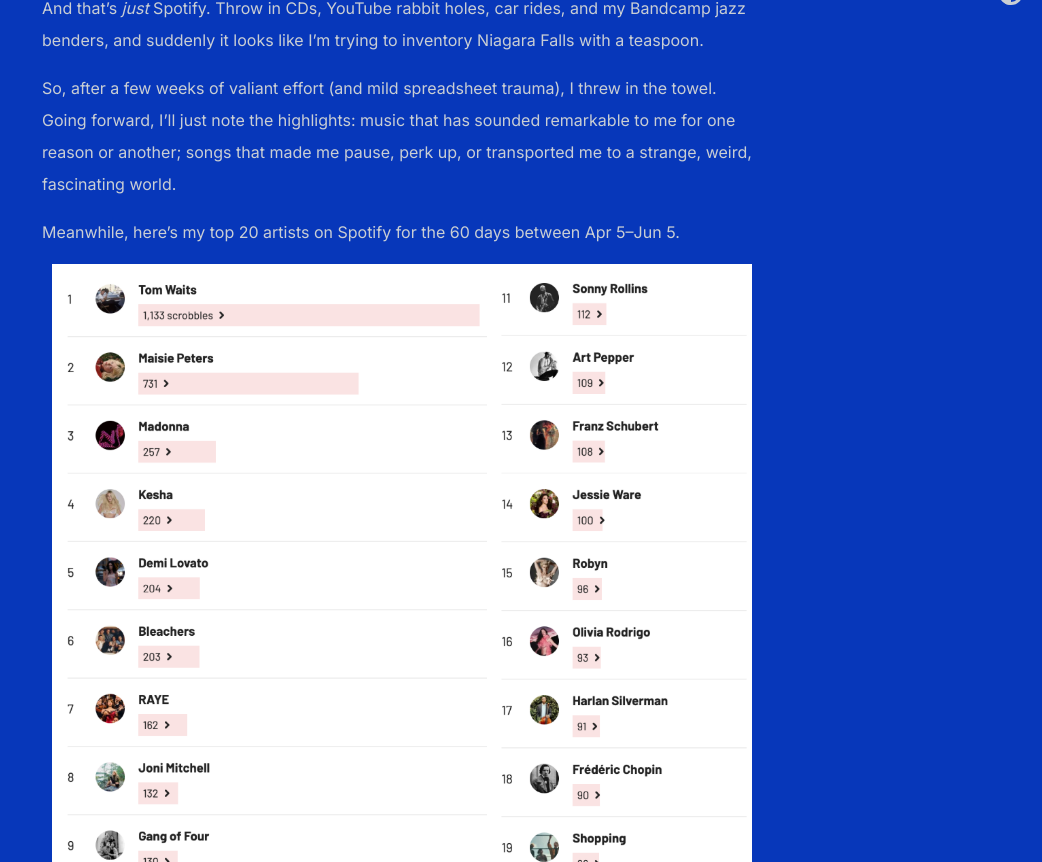
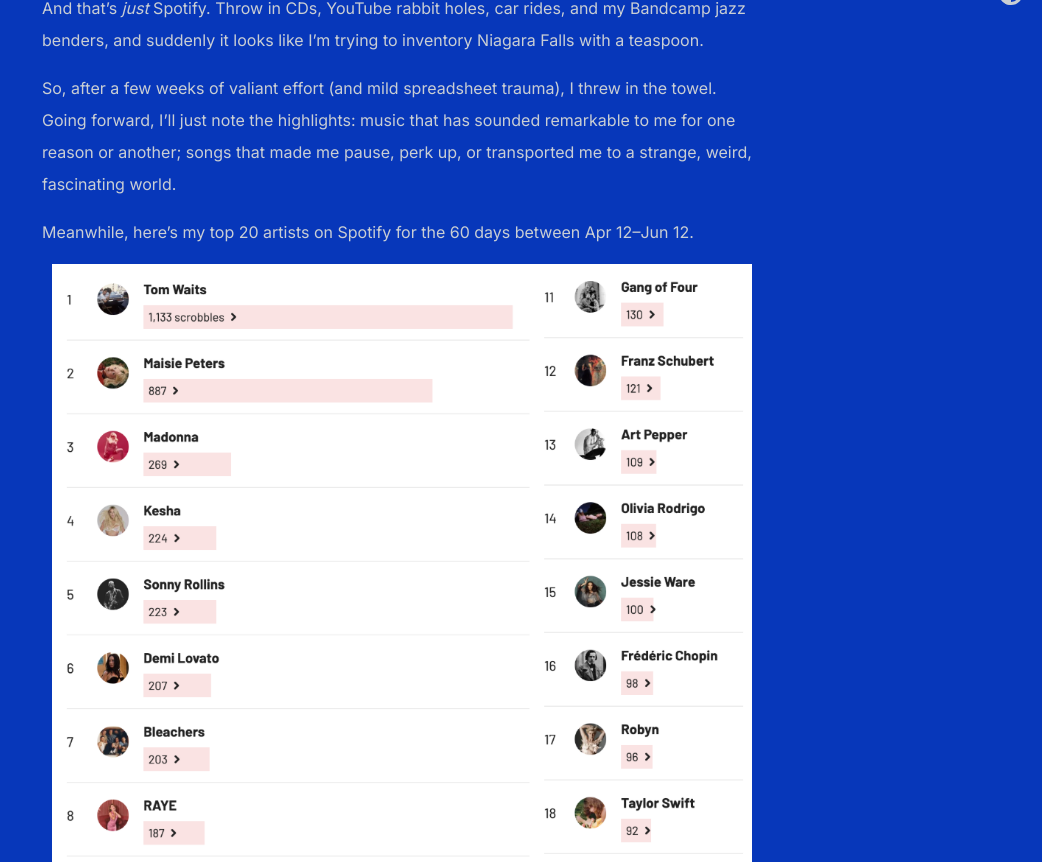
Before and after one commit to shihankanungo/shihankanungo.github.io, a Jekyll site: the page built from music.md, in a window 1280 px wide and 900 px high, scrolled down 1831 px, cut to the strip 38-900 px from the top of the window. Shown: the whole strip, without its empty margins (238-1280 px from the left). Built offline with Jekyll 4.4.1, drawn with Linux system fonts in a browser that asks for light colours.

Commit message:
Update music.md

```diff
--- a/music.md
+++ b/music.md
@@ -28,6 +28,6 @@
 
 So, after a few weeks of valiant effort (and mild spreadsheet trauma), I threw in the towel. Going forward, I’ll just note the highlights: music that has sounded remarkable to me for one reason or another; songs that made me pause, perk up, or transported me to a strange, weird, fascinating world.
 
-Meanwhile, here's my top 20 artists on Spotify for the 60 days between Apr 5--Jun 5.
+Meanwhile, here's my top 20 artists on Spotify for the 60 days between Apr 12--Jun 12.
 
-<p align="center"><img src="/images/lastfm-60-0605.png" width="700" /></p>
+<p align="center"><img src="/images/lastfm-60-0612.png" width="700" /></p>
```
